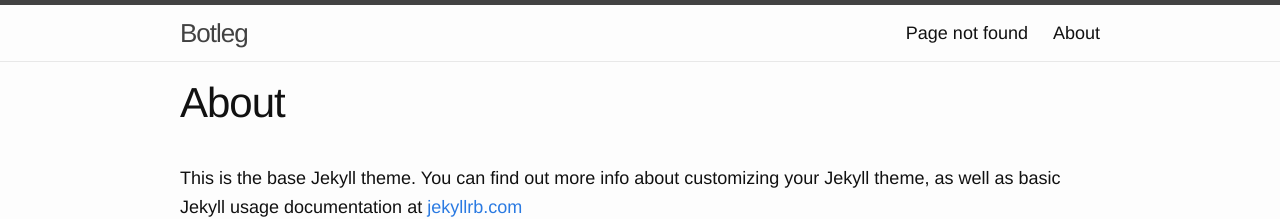
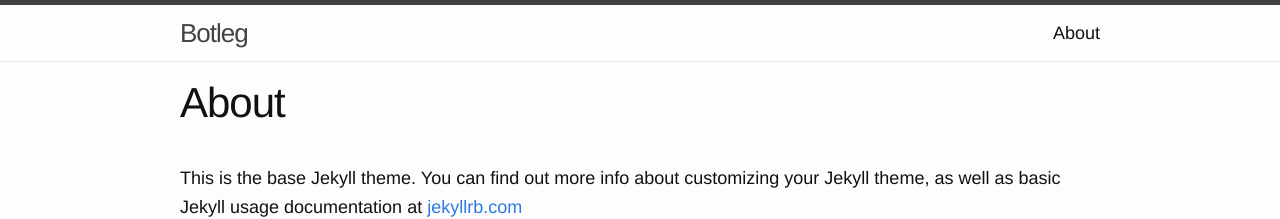
Before and after one commit to botleg/botleg.github.io, a Jekyll site: the page built from about.md, in a window 1280 px wide. Shown: the top 219 px of the page. Built offline with Jekyll 4.4.1, drawn with Linux system fonts in a browser that asks for light colours.

Commit message:
fix: issue with base url in _config.yml

```diff
--- a/_config.yml
+++ b/_config.yml
@@ -2,8 +2,8 @@
 title: Botleg
 email: blog@botleg.com
 description: > # this means to ignore newlines until "baseurl:"
-baseurl: "/" # the subpath of your site, e.g. /blog/
-url: "http://www.botleg.com" # the base hostname & protocol for your site
+baseurl: "" # the subpath of your site, e.g. /blog/
+url: "http://botleg.com" # the base hostname & protocol for your site
 github_username:  botleg
 permalink: /stories/:categories/:title
 
--- a/_includes/header.html
+++ b/_includes/header.html
@@ -15,7 +15,7 @@
 
       <div class="trigger">
         {% for page in site.pages %}
-          {% if page.title %}
+          {% if page.menu %}
           <a class="page-link" href="{{ page.url | prepend: site.baseurl }}">{{ page.title }}</a>
           {% endif %}
         {% endfor %}
```
Also changed, not shown: about.md (+1 -0 lines).
